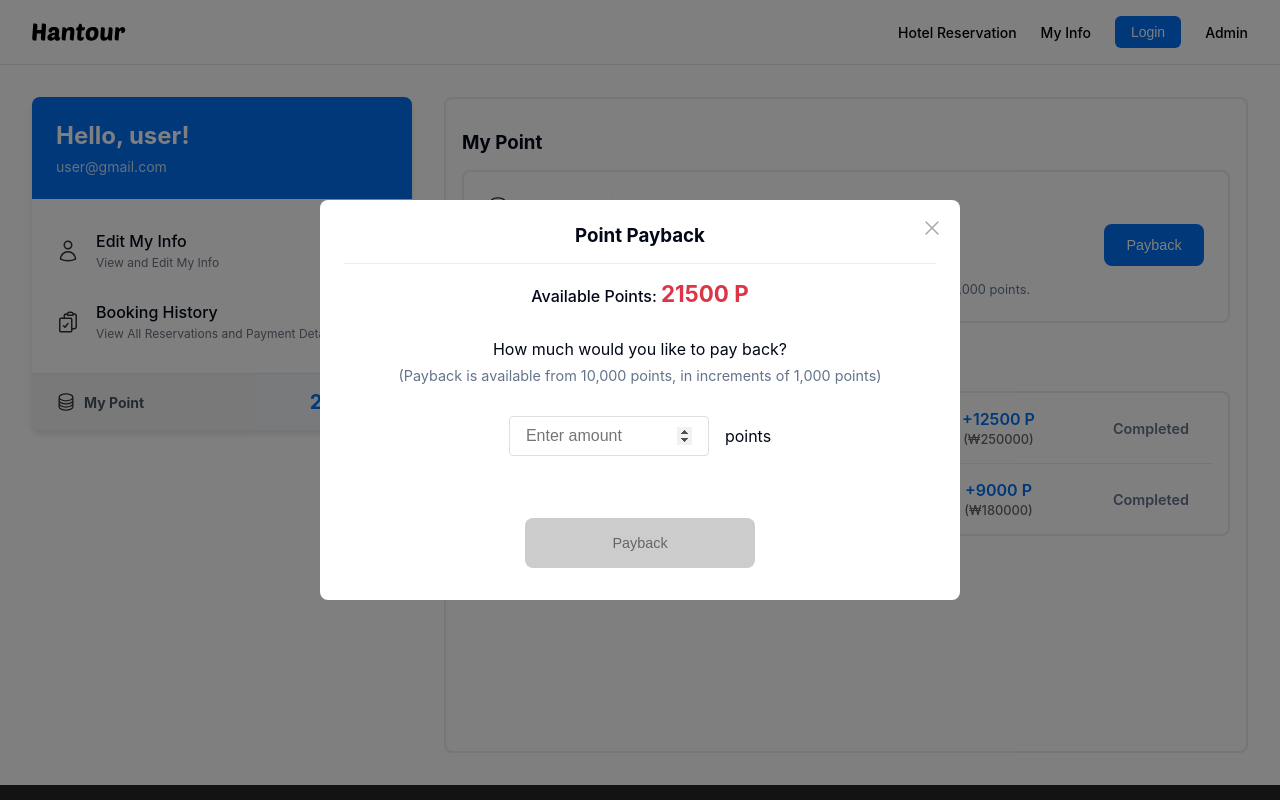
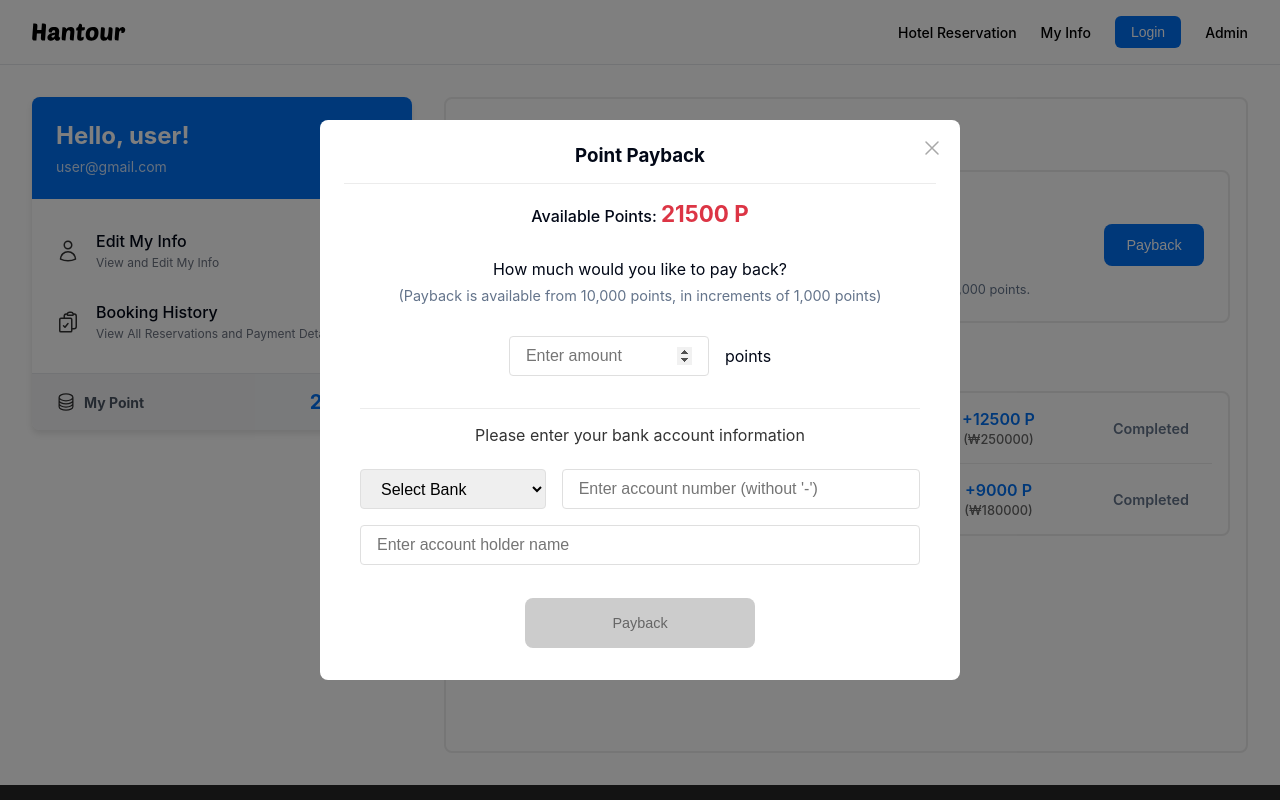
Before and after one commit to hunyaa10/hantour_vercel, a React (Vite) app: page /my-info/my-point in a window 1280 px wide. Both pictures are taken after a click on the button "Payback". Shown: the top 800 px of the page. Built offline with nearby package versions, Linux system fonts and the light colour scheme.

Commit message:
페이백모달수정

```diff
--- a/src/components/myInfo/PaybackModal.jsx
+++ b/src/components/myInfo/PaybackModal.jsx
@@ -14,6 +14,11 @@ const PaybackModal = ({
 
   const [paybackAmount, setPaybackAmount] = React.useState("");
   const [errorMessage, setErrorMessage] = React.useState("");
+  const [bankInfo, setBankInfo] = React.useState({
+    bank: "",
+    accountNumber: "",
+    accountHolder: "",
+  });
 
   const validatePaybackAmount = (amount) => {
     const numAmount = Number(amount);
@@ -52,6 +57,41 @@ const PaybackModal = ({
     }
   };
 
+  const validateBankInfo = () => {
+    if (!bankInfo.bank) {
+      setErrorMessage("Please select a bank.");
+      return false;
+    }
+    if (!bankInfo.accountNumber) {
+      setErrorMessage("Please enter your account number.");
+      return false;
+    }
+    if (!bankInfo.accountHolder) {
+      setErrorMessage("Please enter the account holder name.");
+      return false;
+    }
+    return true;
+  };
+
+  const handleBankInfoChange = (e) => {
+    const { name, value } = e.target;
+
+    // 계좌번호 입력 시 숫자만 허용
+    if (name === 'accountNumber') {
+      const numericValue = value.replace(/[^0-9]/g, '');
+      setBankInfo(prev => ({
+        ...prev,
+        [name]: numericValue
+      }));
+    } else {
+      setBankInfo(prev => ({
+        ...prev,
+        [name]: value
+      }));
+    }
+    setErrorMessage("");
+  };
+
   return (
     <Wrapper onClick={() => setIsPaybackModalOpen(false)}>
       <Modal onClick={(e) => e.stopPropagation()}>
@@ -87,6 +127,53 @@ const PaybackModal = ({
             />
             <span>points</span>
           </InputWrapper>
+
+          <BankInfoSection>
+            <BankInfoTitle color={colors.sub}>
+              Please enter your bank account information
+            </BankInfoTitle>
+
+            <AccountInfoRow>
+              <Select
+                name="bank"
+                value={bankInfo.bank}
+                onChange={handleBankInfoChange}
+              >
+                <option value="">Select Bank</option>
+                <option value="HSBC">HSBC</option>
+                <option value="Citibank">Citibank</option>
+                <option value="JPMorgan">JPMorgan Chase</option>
+                <option value="BankOfAmerica">Bank of America</option>
+                <option value="WellsFargo">Wells Fargo</option>
+                <option value="DeutscheBank">Deutsche Bank</option>
+                <option value="BNPParibas">BNP Paribas</option>
+                <option value="Barclays">Barclays</option>
+                <option value="StandardChartered">Standard Chartered</option>
+                <option value="Goldman">Goldman Sachs</option>
+                <option value="UBS">UBS</option>
+                <option value="CreditSuisse">Credit Suisse</option>
+                <option value="RBS">Royal Bank of Scotland</option>
+                <option value="Santander">Santander</option>
+                <option value="Other">Other</option>
+              </Select>
+              <Input
+                type="text"
+                pattern="[0-9]*"
+                inputMode="numeric"
+                name="accountNumber"
+                value={bankInfo.accountNumber}
+                onChange={handleBankInfoChange}
+                placeholder="Enter account number (without '-')"
+              />
+            </AccountInfoRow>
+            <Input
+              type="text"
+              name="accountHolder"
+              value={bankInfo.accountHolder}
+              onChange={handleBankInfoChange}
+              placeholder="Enter account holder name"
+            />
+          </BankInfoSection>
         </ModalContent>
 
         <BtnBox>
@@ -120,8 +207,8 @@ const Wrapper = styled.div`
 `;
 
 const Modal = styled.div`
-  width: 35%;
-  height: 50%;
+  width: 40%;
+  height: 70%;
   padding: 2rem;
   background-color: #fff;
   border-radius: 0.5rem;
@@ -221,11 +308,10 @@ const InputWrapper = styled.div`
   align-items: center;
   gap: 1rem;
   padding: 0 1rem;
-  margin-bottom: 2rem;
 `;
 
 const Input = styled.input`
-  width: 200px;
+  width: ${props => props.type === "number" ? "200px" : "100%"};
   height: 40px;
   padding: 0 1rem;
   border: 1px solid #dfdfdf;
@@ -268,3 +354,43 @@ const ErrorMessage = styled.p`
     font-size: 0.9rem;
   }
 `;
+
+const BankInfoSection = styled.div`
+  width: 100%;
+  display: flex;
+  flex-direction: column;
+  align-items: center;
+  gap: 1rem;
+`;
+
+const BankInfoTitle = styled.p`
+  width: 100%;
+  text-align: center;
+  color: #333;
+  margin-bottom: 0.5rem;
+  border-top: 1px solid #ececec;
+  padding-top: 1rem;
+`;
+
+const AccountInfoRow = styled.div`
+  width: 100%;
+  display: flex;
+  gap: 1rem;
+`;
+
+const Select = styled.select`
+  width: 50%;
+  height: 40px;
+  padding: 0 1rem;
+  border: 1px solid #dfdfdf;
+  border-radius: 4px;
+  font-size: 1.2rem;
+  &::-webkit-inner-spin-button,
+  &::-webkit-outer-spin-button {
+    opacity: 1;
+  }
+
+  @media screen and (max-width: 1440px) {
+    font-size: 1rem;
+  }
+`;
```
